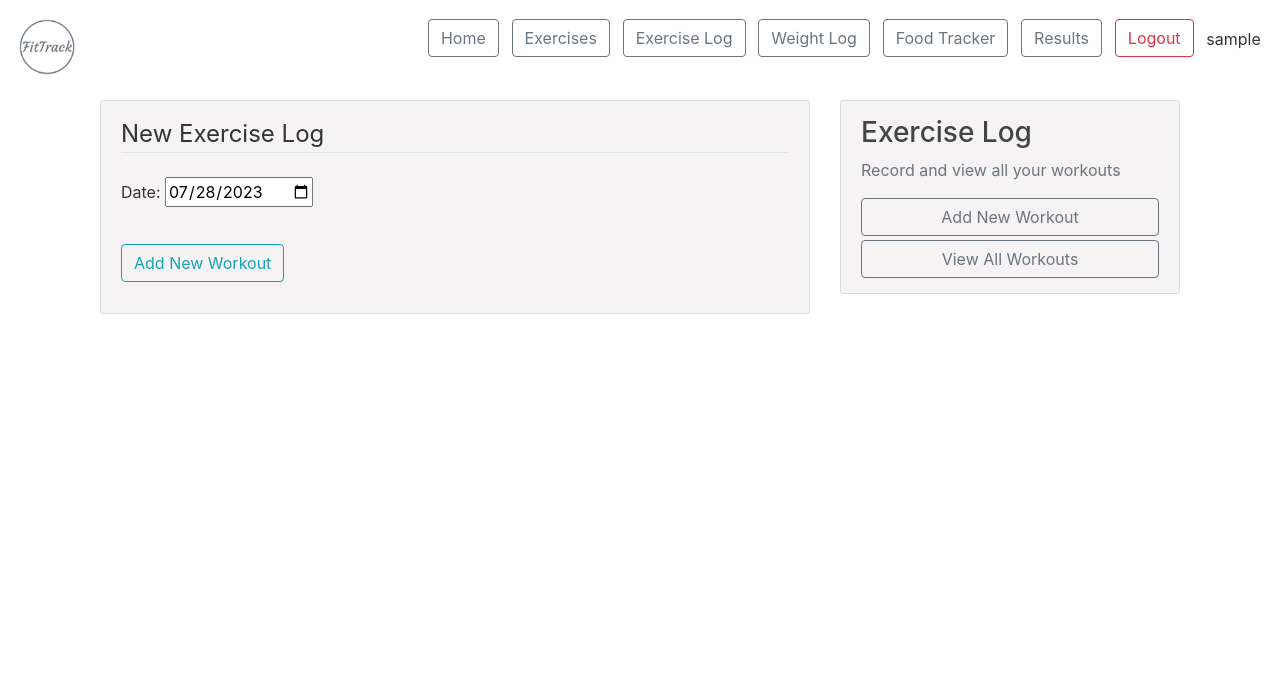
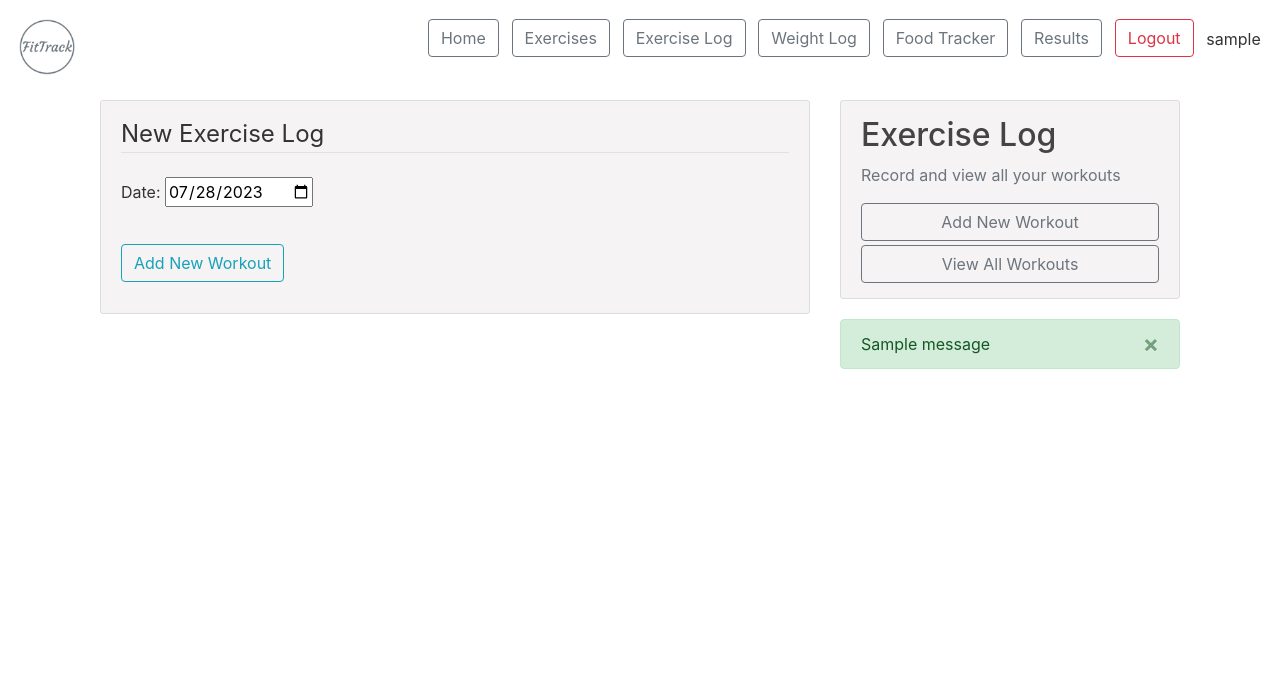
Before and after one commit to Lemetist/ActivityWatch, a Django app: page /exlog/log/new/ in a window 1280 px wide. Shown: the top 699 px of the page. Run offline with Django 3.2, Linux system fonts and the light colour scheme; a user stored in the database is signed in; tables that the repository leaves empty hold one stand-in row (values such as "Sample post"); one stand-in notice (Sample message) is shown; some libraries are stand-ins or nearby versions.

Commit message:
Testing bootsrap alerts for responseiveness

```diff
--- a/exlog_app/static/exlog_app/base.css
+++ b/exlog_app/static/exlog_app/base.css
@@ -49,3 +49,12 @@ div.exlog-lists {
   height: 600px;
   overflow-y: auto;
 }
+
+.fade {
+  animation: fadeinout 1s linear 1 forwards;
+}
+
+@keyframes fadeinout {
+  0% { opacity: 0; }
+  100% { opacity: 1; }
+}
--- a/exlog_app/templates/exlog_app/base.html
+++ b/exlog_app/templates/exlog_app/base.html
@@ -9,6 +9,16 @@
 
 <main role="main" class="container">
 
+  <!-- <div class="row">
+    <div class="col-md-12">
+    {% for message in messages %}
+    <div class="alert alert-{{ message.tags }} fade show" role="alert">
+      {{ message }}
+    </div>
+    {% endfor %}
+    </div>
+  </div> -->
+
   <div class="row">
 
     <div class="col-md-8 exlog-lists">
@@ -18,7 +28,7 @@
     <!-- Sidebar -->
     <div class="col-md-4">
       <div class="card content-section">
-        <h3>Exercise Log</h3>
+        <h2>Exercise Log</h2>
         <p class='text-muted'>Record and view all your workouts</p>
 
           <!-- CreateView to add new ExerciseLog object into db-->
@@ -31,7 +41,20 @@
             <Button class="btn btn-outline-secondary btn-block">View All Workouts</Button>
           </a>
       </div>
+
+      <div class="row">
+        <div class="col-md-12">
+        {% for message in messages %}
+
+        <div class="alert alert-{{ message.tags }} alert-dismissible fade" role="alert">
+          <a href="" class="close" data-dismiss="alert" >&times;</a>
+          {{ message }}
+        </div>
+        {% endfor %}
+        </div>
+      </div>
     </div>
+
   </div>
 </main>
 {% endblock body %}
--- a/exlog_app/views.py
+++ b/exlog_app/views.py
@@ -5,6 +5,7 @@ from django.contrib.auth.models import User
 from django.utils import timezone
 import datetime
 from django import forms
+from django.contrib import messages
 from django.http import *
 from .models import ExerciseLog, Exercise
 
@@ -21,9 +22,15 @@ def home(request):
     if not context['exercise_logs'].count():
         return render(request,'exlog_app/get_started.html')
 
+    messages.success(request, "Workout Log successfully created", extra_tags='success')
+    messages.success(request, "Workout Log successfully created", extra_tags='warning')
+    messages.success(request, "Workout Log successfully created", extra_tags='info')
+    messages.success(request, "Workout Log successfully created", extra_tags='danger')
+
     # Otherwise, load the list view of all Exercise Logs owned by the user
     return render(request, 'exlog_app/home.html', context)
 
+# Add Exercise to database, creating a ExerciseLog if necessary, stays on Exercise recommender page
 def add_from_recommender(request, exercise_name):
 
     today_log = None
```
